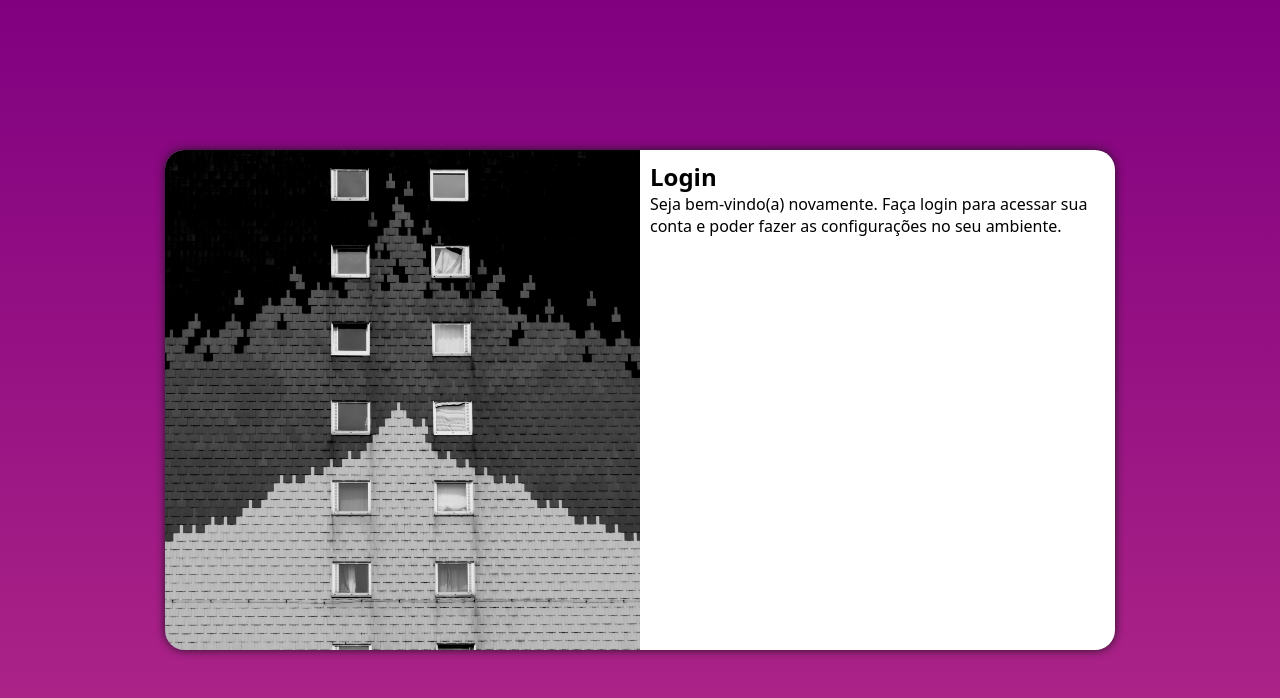
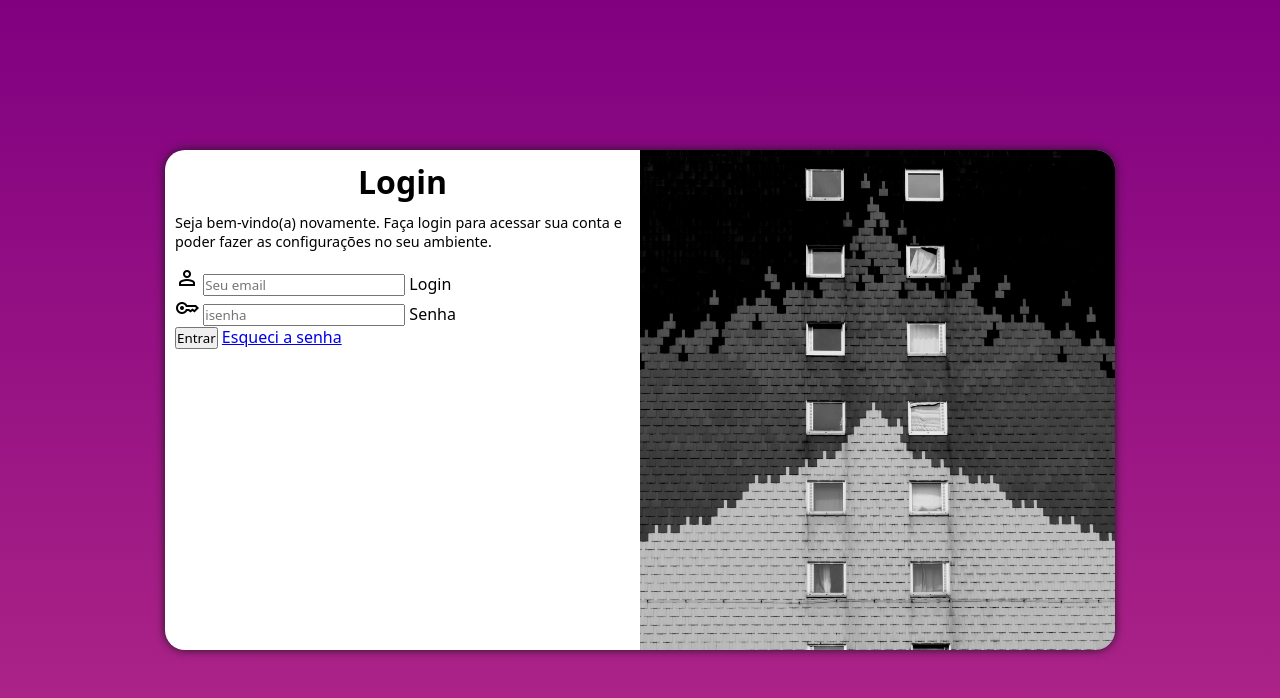
Before and after one commit to milenamaiza2004-boop/Projeto-tela-de-login, a plain HTML site: page index.html in a window 1280 px wide. Drawn offline with nearby package versions, Linux system fonts and the light colour scheme.

Commit message:
criei o formulario

```diff
--- a/estilos/media-query.css
+++ b/estilos/media-query.css
@@ -33,15 +33,21 @@
     }
 
     section#login > div#imagem{
-        float:left;
+        float:right;
         width: 50%;
         height: 100%;
     }
 
     section#login > div#formulario{
-        float: right;
+        float: left;
         width: 50%;
     }
+}
 
+div#formulario > h1{
+    font-size: 2em;
+}
 
+div#formulario > p{
+    font-size: 1.2em;
 }
--- a/estilos/style.css
+++ b/estilos/style.css
@@ -26,12 +26,11 @@ section#login{
     transform: translate(-50%,-50%);
     overflow: hidden;
     background-color: white;
-    width: 250px;
+    width: 280px;
     height: 500px;
     border-radius: 20px;
     box-shadow: 0px 0px 10px rgb(36, 21, 36);
-    transition: width 0.3s, height 0.3s;
-    transition-timing-function: ease;
+
 
 }
 
@@ -46,3 +45,13 @@ section#login > div#formulario{
     display: block;
     padding: 10px;
 }
+
+div#formulario > h1 {
+    text-align: center;
+    margin-bottom: 10px;
+}
+
+section#login > #formulario > p{
+    font-size:0.9em;
+    margin-bottom: 15px;
+}
--- a/index.html
+++ b/index.html
@@ -6,6 +6,7 @@
     <title>Login</title>
     <link rel="stylesheet" href="estilos/style.css">
     <link rel="stylesheet" href="estilos/media-query.css">
+    <link href="https://fonts.googleapis.com/css2?family=Material+Symbols+Outlined:opsz,wght,FILL,GRAD@20,100,1,200&icon_names=favorite,home,search,settings,person,key" rel="stylesheet" />
 </head>
 <body>
     <main>
@@ -16,8 +17,19 @@
             <div id="formulario">
                 <h1>Login</h1>
                 <p>Seja bem-vindo(a) novamente. Faça login para acessar sua conta e poder fazer as configurações no seu ambiente.</p>
-                <form action="" method="post">
-
+                <form action="login.php" method="post" autocomplete="all">
+                    <div class="campo">
+                    <span class="material-symbols-outlined">person</span>
+                    <input type="email" name="login" id="ilogin" placeholder="Seu email" autocomplete="email" required maxlength="30">
+                     <label for="ilogin">Login</label>
+                    </div>
+                   <div class="campo">
+                    <span class="material-symbols-outlined">key</span>
+                    <input type="password" name="senha" id="isenha" placeholder="isenha" autocomplete="current-password" required minlength="8" maxlength="15">
+                    <label for="isenha">Senha</label>
+                   </div>
+                   <input type="submit" value="Entrar">
+                   <a href="esqueci.html">Esqueci a senha</a>
                 </form>
 
             </div>
```
